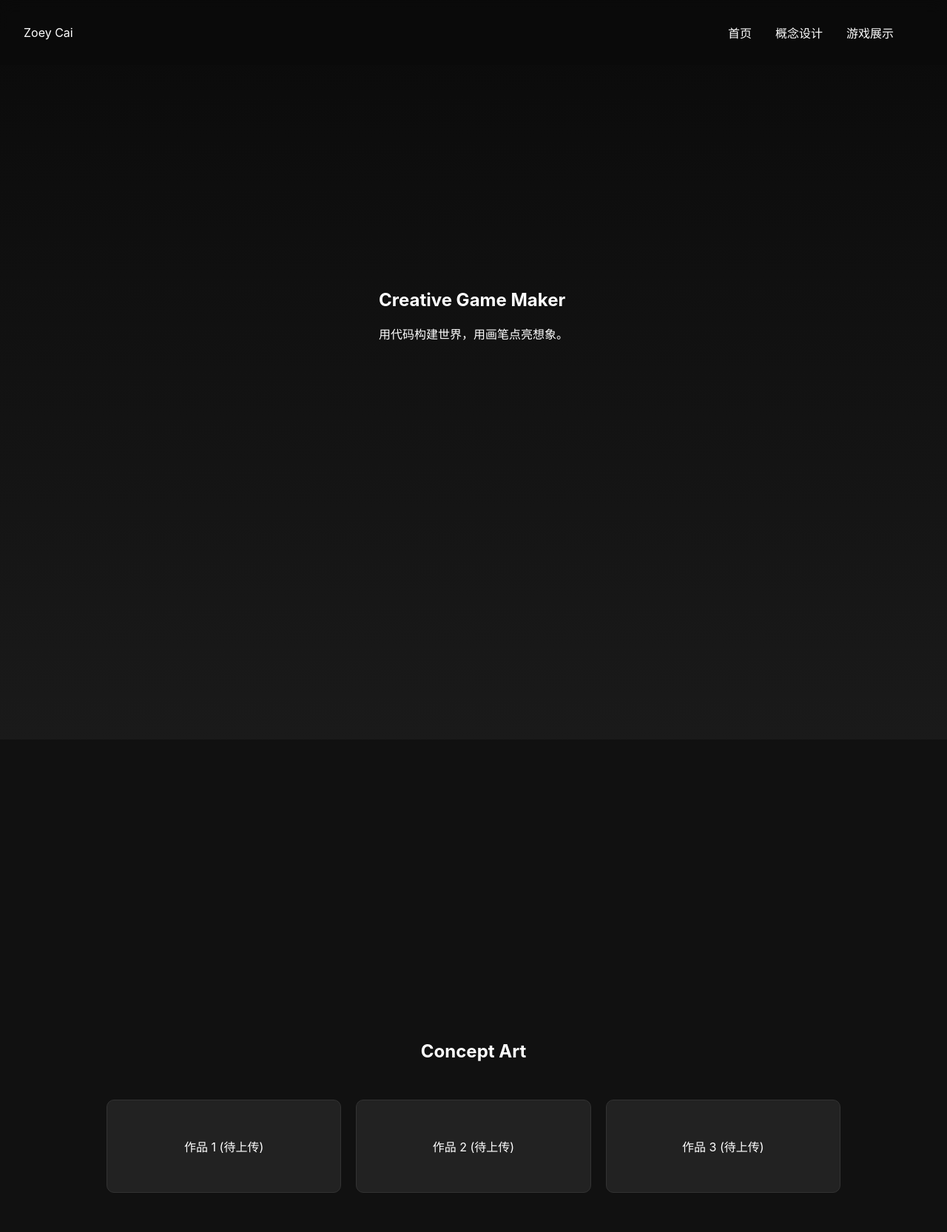
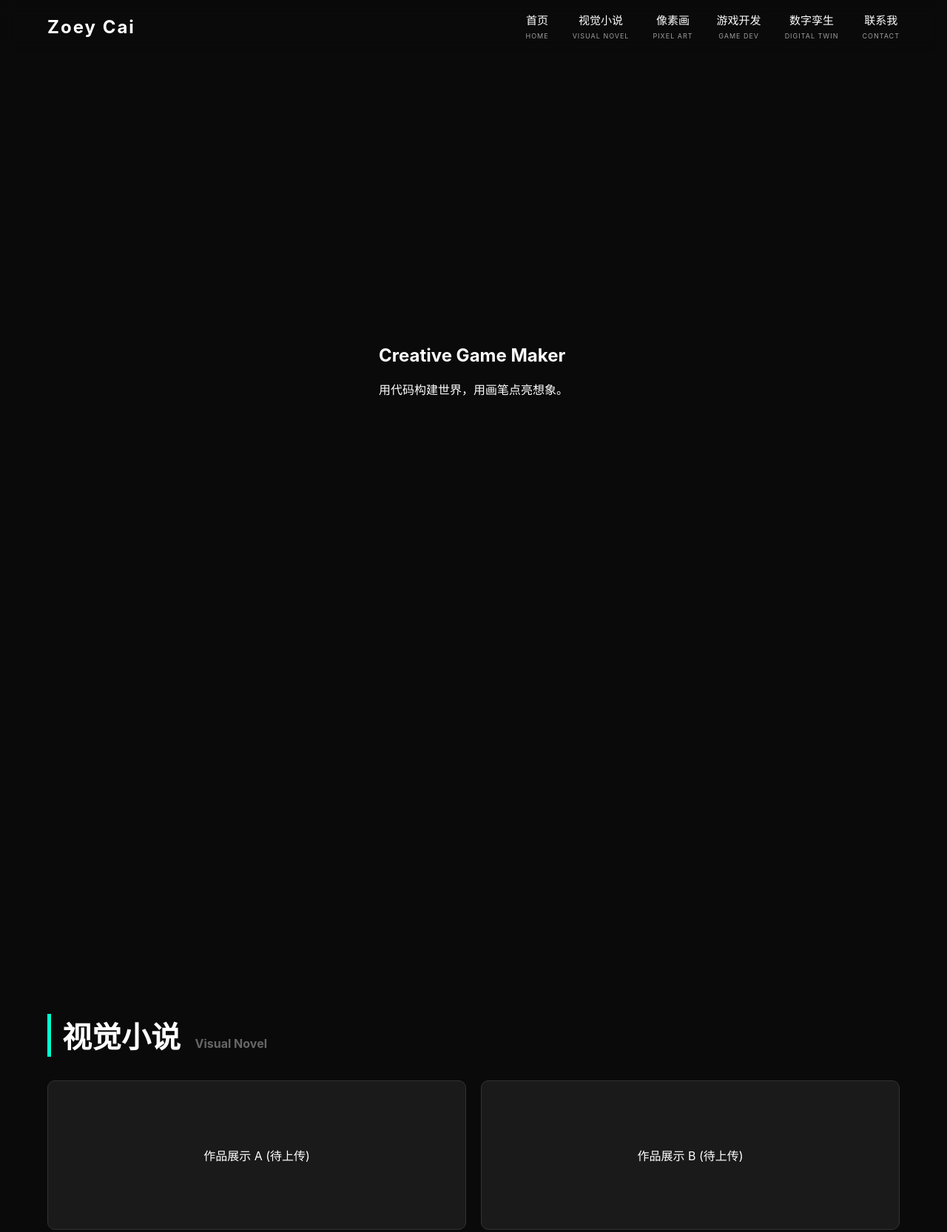
Before and after one commit to yiczy2233/yiczy2233.github.io, a plain HTML site: page index.html in a window 1280 px wide. Shown: the top 1666 px of the page at 74% size. Drawn offline with Linux system fonts and the light colour scheme.

Commit message:
kuangjia

```diff
--- /dev/null
+++ b/css/style.css
@@ -0,0 +1,163 @@
+/* 全局基础设置 */
+html {
+    scroll-behavior: smooth;
+}
+
+body {
+    margin: 0;
+    font-family: 'Inter', -apple-system, sans-serif;
+    background-color: #0a0a0a;
+    color: white;
+    overflow-x: hidden;
+}
+
+/* 导航栏样式 */
+.navbar {
+    position: fixed;
+    top: 0;
+    width: 100%;
+    display: flex;
+    justify-content: space-between;
+    align-items: center;
+    padding: 1rem 5%;
+    background: rgba(10, 10, 10, 0.8);
+    backdrop-filter: blur(10px);
+    z-index: 1000;
+    box-sizing: border-box;
+    transition: 0.3s;
+}
+
+.logo {
+    font-size: 1.5rem;
+    font-weight: bold;
+    letter-spacing: 2px;
+}
+
+.nav-links {
+    list-style: none;
+    display: flex;
+    gap: 2rem;
+    margin: 0;
+    text-align: center;
+}
+
+.nav-links a {
+    color: white;
+    text-decoration: none;
+    font-size: 15px;
+    transition: 0.3s;
+    display: block;
+}
+
+.nav-links a span {
+    font-size: 9px;
+    text-transform: uppercase;
+    opacity: 0.6;
+    letter-spacing: 1px;
+}
+
+.nav-links a:hover {
+    color: #00ffcc;
+}
+
+/* 区域设置 */
+.section {
+    min-height: 100vh;
+    padding: 100px 5%;
+    display: flex;
+    flex-direction: column;
+    justify-content: center;
+    align-items: center;
+    scroll-margin-top: 70px; /* 跳转时预留导航栏位置 */
+}
+
+.alt-bg {
+    background-color: #111;
+}
+
+.container {
+    width: 100%;
+    max-width: 1200px;
+}
+
+h2 {
+    font-size: 2.5rem;
+    margin-bottom: 2rem;
+    border-left: 5px solid #00ffcc;
+    padding-left: 15px;
+}
+
+h2 span {
+    font-size: 1rem;
+    color: #666;
+    margin-left: 10px;
+}
+
+/* 简单的网格展示 */
+.grid {
+    display: grid;
+    grid-template-columns: repeat(auto-fit, minmax(300px, 1fr));
+    gap: 20px;
+}
+
+.card {
+    background: #1a1a1a;
+    height: 200px;
+    display: flex;
+    align-items: center;
+    justify-content: center;
+    border-radius: 10px;
+    border: 1px solid #333;
+    transition: 0.3s;
+}
+
+.card:hover {
+    transform: translateY(-5px);
+    border-color: #00ffcc;
+}
+
+/* 首页 Canvas 装饰 */
+#bg-canvas {
+    position: absolute;
+    top: 0;
+    left: 0;
+    width: 100%;
+    height: 100%;
+    z-index: -1;
+}
+
+/* 移动端适配 */
+.menu-toggle {
+    display: none;
+    cursor: pointer;
+}
+
+.menu-toggle .bar {
+    width: 25px;
+    height: 3px;
+    background: white;
+    margin: 5px 0;
+    transition: 0.3s;
+}
+
+@media screen and (max-width: 768px) {
+    .nav-links {
+        position: fixed;
+        right: -100%;
+        top: 70px;
+        flex-direction: column;
+        background: rgba(10, 10, 10, 0.95);
+        width: 100%;
+        height: 100vh;
+        padding: 2rem;
+        transition: 0.3s;
+    }
+
+    .nav-links.active {
+        right: 0;
+    }
+
+    .menu-toggle {
+        display: block;
+    }
+}
--- a/index.html
+++ b/index.html
@@ -5,44 +5,84 @@
     <meta name="viewport" content="width=device-width, initial-scale=1.0">
     <title>Zoey Cai</title>
     <link rel="icon" type="image/svg+xml" href="./assets/cat1.svg">
-    <link rel="stylesheet" href="style.css">
+    <link rel="stylesheet" href="./css/style.css">
 </head>
 <body>
 
     <nav class="navbar">
         <div class="logo">Zoey Cai</div>
+
+        <div class="menu-toggle" id="mobile-menu">
+            <span class="bar"></span>
+            <span class="bar"></span>
+            <span class="bar"></span>
+        </div>
+
         <ul class="nav-links">
-            <li><a href="#home">首页</a></li>
-            <li><a href="#concepts">概念设计</a></li>
-            <li><a href="#games">游戏展示</a></li>
+            <li><a href="#home">首页<br><span>Home</span></a></li>
+            <li><a href="#novel">视觉小说<br><span>Visual Novel</span></a></li>
+            <li><a href="#pixel">像素画<br><span>Pixel Art</span></a></li>
+            <li><a href="#games">游戏开发<br><span>Game Dev</span></a></li>
+            <li><a href="#digital">数字孪生<br><span>Digital Twin</span></a></li>
+            <li><a href="#contact">联系我<br><span>Contact</span></a></li>
         </ul>
     </nav>
 
-    <section id="home" class="section">
+    <section id="home" class="section hero-section">
+        <canvas id="bg-canvas"></canvas>
         <div class="content">
             <h1>Creative Game Maker</h1>
             <p>用代码构建世界，用画笔点亮想象。</p>
         </div>
-        <canvas id="bg-canvas"></canvas>
     </section>
 
-    <section id="concepts" class="section">
-        <h2>Concept Art</h2>
-        <div class="grid">
-            <div class="card">作品 1 (待上传)</div>
-            <div class="card">作品 2 (待上传)</div>
-            <div class="card">作品 3 (待上传)</div>
+    <section id="novel" class="section">
+        <div class="container">
+            <h2>视觉小说 <span>Visual Novel</span></h2>
+            <div class="grid">
+                <div class="card">作品展示 A (待上传)</div>
+                <div class="card">作品展示 B (待上传)</div>
+            </div>
+        </div>
+    </section>
+
+    <section id="pixel" class="section alt-bg">
+        <div class="container">
+            <h2>像素画 <span>Pixel Art</span></h2>
+            <div class="grid">
+                <div class="card">像素作品 1</div>
+                <div class="card">像素作品 2</div>
+            </div>
         </div>
     </section>
 
     <section id="games" class="section">
-        <h2>Games</h2>
-        <div class="grid">
-            <div class="card">Unity Game A</div>
-            <div class="card">Unity Game B</div>
+        <div class="container">
+            <h2>游戏开发 <span>Game Dev</span></h2>
+            <div class="grid">
+                <div class="card">Unity 项目</div>
+                <div class="card">UE 项目</div>
+            </div>
         </div>
     </section>
 
-    <script src="script.js"></script>
+    <section id="digital" class="section alt-bg">
+        <div class="container">
+            <h2>数字孪生 <span>Digital Twin</span></h2>
+            <div class="grid">
+                <div class="card">智慧城市案例</div>
+            </div>
+        </div>
+    </section>
+
+    <section id="contact" class="section">
+        <div class="container">
+            <h2>联系我 <span>Contact</span></h2>
+            <p>如果你有有趣的创意，欢迎随时联系我！</p>
+            <div class="email">Email: czyssg123@gmail.com</div>
+        </div>
+    </section>
+
+    <script src="./js/script.js"></script>
 </body>
 </html>
--- /dev/null
+++ b/js/script.js
@@ -0,0 +1,41 @@
+// 1. 移动端菜单控制
+const menuToggle = document.querySelector('#mobile-menu');
+const navLinks = document.querySelector('.nav-links');
+
+menuToggle.addEventListener('click', () => {
+    navLinks.classList.toggle('active');
+    // 简单的三横杠动画切换（可选）
+    menuToggle.classList.toggle('is-active');
+});
+
+// 点击链接后自动收起菜单
+document.querySelectorAll('.nav-links a').forEach(link => {
+    link.addEventListener('click', () => {
+        navLinks.classList.remove('active');
+    });
+});
+
+// 2. 滚动时改变导航栏透明度
+window.addEventListener('scroll', () => {
+    const nav = document.querySelector('.navbar');
+    if (window.scrollY > 50) {
+        nav.style.background = 'rgba(0, 0, 0, 0.9)';
+    } else {
+        nav.style.background = 'rgba(10, 10, 10, 0.8)';
+    }
+});
+
+// 3. Favicon 切换 (Zoey 原本的趣味逻辑)
+const faviconTag = document.querySelector('link[rel="icon"]');
+
+document.addEventListener('visibilitychange', () => {
+    if (document.hidden) {
+        faviconTag.setAttribute('href', "./assets/cat2.svg");
+        document.title = "Come back! (つ﹏⊂)";
+    } else {
+        faviconTag.setAttribute('href', "./assets/cat1.svg");
+        document.title = "Zoey Cai";
+    }
+});
+
+console.log("Zoey's Portfolio v1.0 Loaded!");
--- a/script.js
+++ /dev/null
@@ -1,43 +0,0 @@
-// 获取页面头部的 link 标签
-const faviconTag = document.querySelector('link[rel="icon"]');
-
-// 定义两张图片的路径
-const activeIcon = "./assets/cat1.svg";   // 激活状态（你在看这个页面）
-const inactiveIcon = "./assets/cat2.svg"; // 离开状态（你切到了别的标签页）
-
-// 监听可见性变化事件
-document.addEventListener('visibilitychange', () => {
-    if (document.hidden) {
-        // 用户离开当前标签页
-        faviconTag.setAttribute('href', inactiveIcon);
-    } else {
-        // 用户回到当前标签页
-        faviconTag.setAttribute('href', activeIcon);
-    }
-});
-
-document.addEventListener('visibilitychange', () => {
-    if (document.hidden) {
-        faviconTag.setAttribute('href', "./assets/cat2.svg");
-        document.title = "Come back! (つ﹏⊂)";
-    } else {
-        faviconTag.setAttribute('href', "./assets/cat1.svg");
-        document.title = "Zoey Cai"; // 恢复原名
-    }
-});
-
-
-// 简单的控制台欢迎语
-console.log("Welcome to YICZY 2233's Portfolio!");
-
-// 滚动时改变导航栏透明度
-window.addEventListener('scroll', () => {
-    const nav = document.querySelector('.navbar');
-    if (window.scrollY > 50) {
-        nav.style.background = 'rgba(0, 0, 0, 0.9)';
-        nav.style.boxShadow = '0 2px 10px rgba(0,0,0,0.5)';
-    } else {
-        nav.style.background = 'rgba(10, 10, 10, 0.8)';
-        nav.style.boxShadow = 'none';
-    }
-});
--- a/style.css
+++ /dev/null
@@ -1,74 +0,0 @@
-/* 全局样式 */
-html {
-    scroll-behavior: smooth; /* 平滑滚动关键 */
-}
-
-body {
-    margin: 0;
-    font-family: 'Inter', sans-serif;
-    background-color: #0a0a0a;
-    color: white;
-}
-
-/* 导航栏 */
-.navbar {
-    position: fixed;
-    top: 0;
-    width: 100%;
-    display: flex;
-    justify-content: space-between;
-    align-items: center;
-    padding: 1rem 2rem;
-    background: rgba(10, 10, 10, 0.8);
-    backdrop-filter: blur(10px);
-    z-index: 1000;
-    box-sizing: border-box;
-}
-
-.nav-links {
-    list-style: none;
-    display: flex;
-    gap: 2rem;
-    margin-right: 40px;
-}
-
-.nav-links a {
-    color: white;
-    text-decoration: none;
-    transition: color 0.3s;
-}
-
-.nav-links a:hover {
-    color: #00ffcc;
-}
-
-/* 区域设置 */
-.section {
-    min-height: 100vh;
-    padding: 100px 20px; /* 为导航栏留出空间 */
-    display: flex;
-    flex-direction: column;
-    align-items: center;
-    justify-content: center;
-}
-
-#home { background: linear-gradient(180deg, #0a0a0a 0%, #1a1a1a 100%); }
-#concepts { background: #111; }
-#games { background: #0a0a0a; }
-
-/* 响应式网格 */
-.grid {
-    display: grid;
-    grid-template-columns: repeat(auto-fit, minmax(250px, 1fr));
-    gap: 20px;
-    width: 80%;
-    margin-top: 2rem;
-}
-
-.card {
-    background: #222;
-    padding: 50px;
-    border-radius: 10px;
-    text-align: center;
-    border: 1px solid #333;
-}
```
